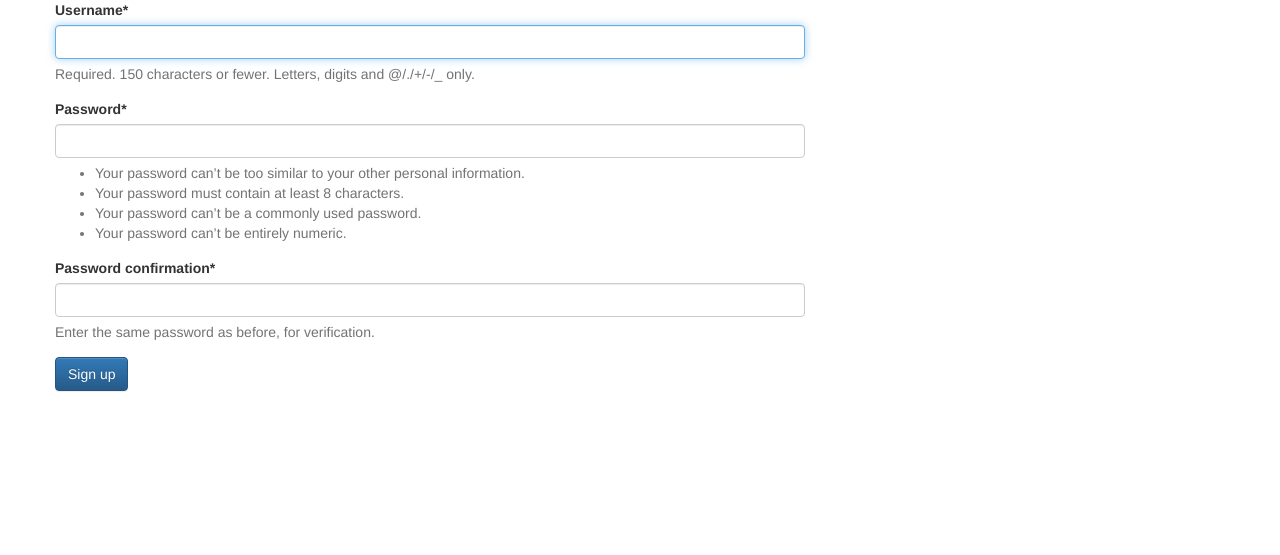
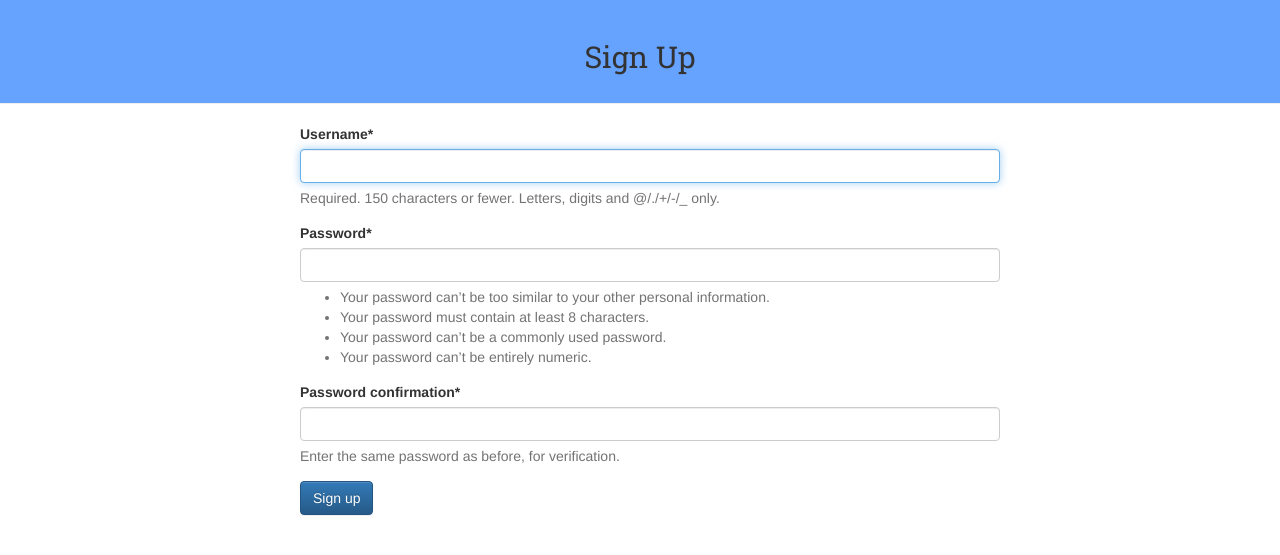
Before and after one commit to nandusri/NoteKeeper, a Django app: page /register in a window 1280 px wide. Shown: the top 555 px of the page. Run offline with Django 3.2, Linux system fonts and the light colour scheme; some libraries are stand-ins or nearby versions.

Commit message:
Notekeeper

```diff
--- a/notetake/static/css/notetake.css
+++ b/notetake/static/css/notetake.css
@@ -1,11 +1,12 @@
 h1 a, h2 a {
-    color: #C25100;
-    font-family: 'Lobster';
+    color: #0066ff;
+font-family: 'Roboto Slab', serif;
 }
 .page-header {
-    background-color: #C25100;
+    background-color: #66a3ff;
     margin-top: 0;
     padding: 20px 20px 20px 20px;
+    text-align: center;
 }
 
 .page-header h1, .page-header h1 a, .page-header h1 a:visited, .page-header h1 a:active {
@@ -14,12 +15,20 @@ h1 a, h2 a {
     text-decoration: none;
 }
 
-.content {
-    margin-left: 40px;
+.card1 {
+    margin-left: 300px;
+}
+.card2 {
+    margin-left: 450px;
+    margin-top: 100px;
 }
 
+.content {
+    margin-left: 0px;
+
+}
 h1, h2, h3, h4 {
-    font-family: 'Lobster', cursive;
+   font-family: 'Roboto Slab', serif;
 }
 
 .date {
--- a/notetake/templates/notetake/base.html
+++ b/notetake/templates/notetake/base.html
@@ -4,22 +4,22 @@
 <html>
 <head>
 	<title>note taking app</title>
+    <link rel="stylesheet" href="https://maxcdn.bootstrapcdn.com/bootstrap/4.3.1/css/bootstrap.min.css">
     <link rel="stylesheet" href="//maxcdn.bootstrapcdn.com/bootstrap/3.2.0/css/bootstrap.min.css">
     <link rel="stylesheet" href="//maxcdn.bootstrapcdn.com/bootstrap/3.2.0/css/bootstrap-theme.min.css">
 	<link rel="stylesheet" type="text/css" href="{% static 'css/notetake.css' %}">
-	<link href="//fonts.googleapis.com/css?family=Lobster&subset=latin,latin-ext" rel="stylesheet" type="text/css">
+	<link href="https://fonts.googleapis.com/css?family=Roboto+Slab" rel="stylesheet">
+
     {% block stylesheet %}
     {% endblock %}
 </head>
 <body>
-    <div class="content container">
-        <div class="row">
-            <div class="col-md-8">
+
+        <div class="content">
             {% block content %}
             {% endblock %}
-            </div>
         </div>
-    </div>
+
     {% block javascript %}
     {% endblock %}
 </body>
--- a/notetake/templates/notetake/note_edit.html
+++ b/notetake/templates/notetake/note_edit.html
@@ -1,11 +1,16 @@
 {% extends 'notetake/base.html' %}
 {% load crispy_forms_tags %}
 {% block content %}
+<div class="page-header">
+	<a href="{% url 'logout' %}" class="top-menu"><button type="submit" class="btn btn-danger">Logout</button></a>
 	<h2>New Note</h2>
+</div>
+<div class="card1" style="width:700px">
 	<form method="post" class="note-new">{% csrf_token %}
 		  {{ form|crispy }}
 	      <button type="submit" class="btn btn-primary">Save</button>
 	</form>
+</div>
 {% endblock %}
 {% block stylesheet %}
   <link rel="stylesheet" href="https://cdn.jsdelivr.net/simplemde/latest/simplemde.min.css">
--- a/notetake/templates/notetake/note_list.html
+++ b/notetake/templates/notetake/note_list.html
@@ -2,6 +2,7 @@
 {% load humanize %}
 {% block content %}
 <div class="page-header">
+		<a href="{% url 'logout' %}" class="top-menu"><button type="submit" class="btn btn-danger">Logout</button></a>
         <a href="{% url 'note_new' %}" class="top-menu"><span class="glyphicon glyphicon-plus"></span></a>
         <h1><a href="/">Notes Lists</a></h1>
 </div>
@@ -13,6 +14,7 @@
 			<p>{{ note.text }}</p>
 			<div class="date">
 			<p>Updated: {{ note.updated_on|naturaltime|linebreaksbr }}</p></div>
-		</div>
+			</div>
+			<hr>
 	{% endfor %}
 {% endblock %}
--- a/notetake/templates/registration/login.html
+++ b/notetake/templates/registration/login.html
@@ -4,7 +4,11 @@
     {% if form.errors %}
     <p>There is something wrong with what you entered!</p>
     {% endif %}
+    <div class="page-header">
+		<h2>Sign In</h2>
+	</div>
 
+    <div class="card2 border-info" style="width:500px">
     <form method="post" action="{% url 'login' %}">{% csrf_token %}
        {{form.username|as_crispy_field }}
        {{ form.password|as_crispy_field }}
@@ -12,4 +16,5 @@
        <button type="submit" class="btn btn-primary">Sign in</button>
        <input type="hidden" name="next" value="{{ next }}">
     </form>
+	</div>
 {% endblock %}
--- a/notetake/templates/registration/register.html
+++ b/notetake/templates/registration/register.html
@@ -1,7 +1,10 @@
 {% extends 'notetake/base.html' %}
 {% load crispy_forms_tags %}
 {% block content %}
-
+	<div class="page-header">
+		<h2>Sign Up</h2>
+	</div>
+	<div class="card1 border-info" style="width:700px">
 	<form method="post" action="{% url 'register' %}">{% csrf_token %}
 
 		{% if form.errors %}
@@ -11,4 +14,6 @@
     	{{ form|crispy }}
 
     	<button type="submit" class="btn btn-primary">Sign up</button>
+    </form>
+	</div>
 {% endblock %}
```
Also changed, not shown: notetake/templates/notetake/note_detail.html (+8 -5 lines).
